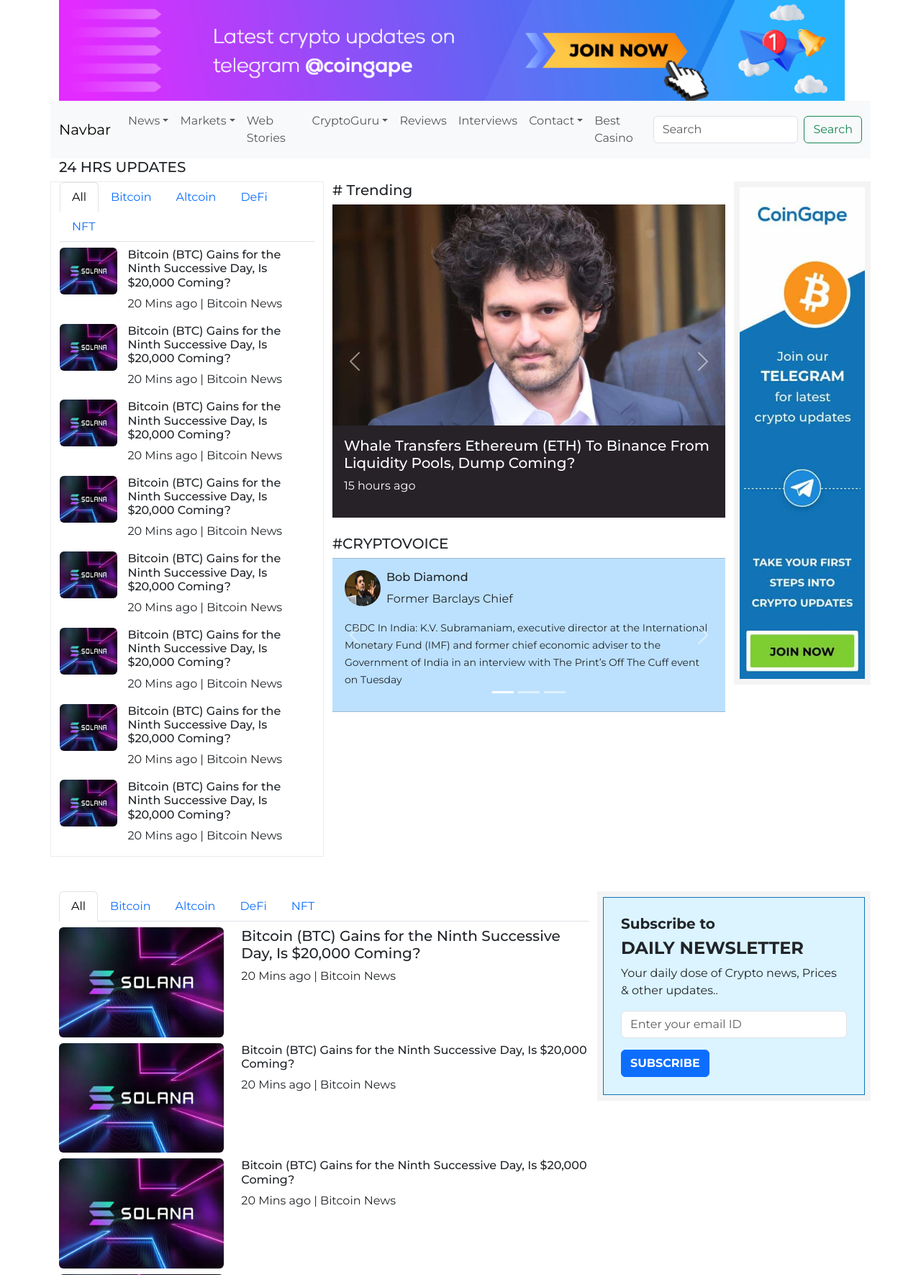
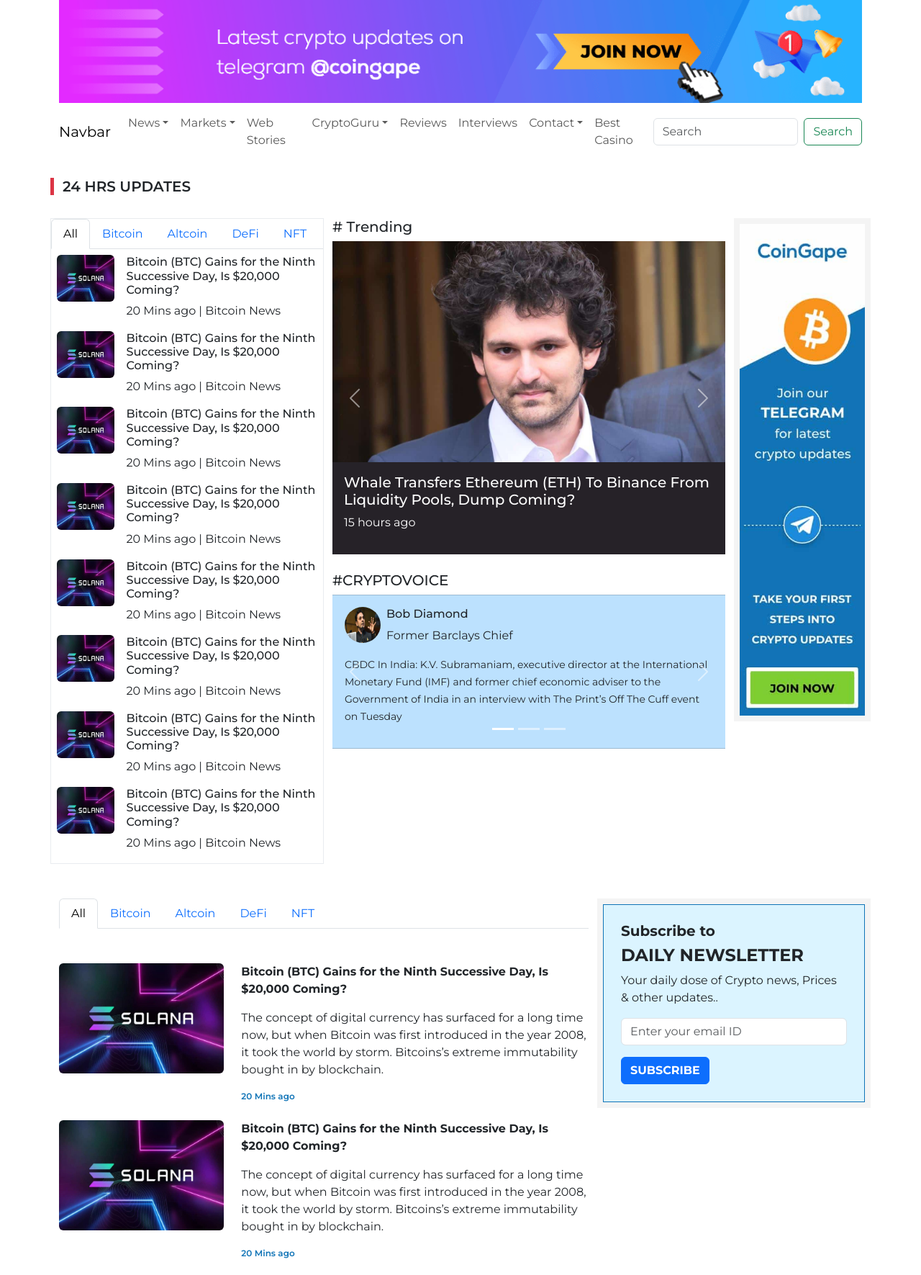
Before and after one commit to pre22/gape-clone, a Python web app: template templates/index.html in a window 1280 px wide. Shown: the top 1771 px of the page at 72% size. Run offline with Jinja, Linux system fonts and the light colour scheme; the template is opened without the code that fills it, so the values that code supplies are empty.

Commit message:
template: working

```diff
--- a/templates/index.html
+++ b/templates/index.html
@@ -7,47 +7,28 @@
     <title>Coingape: Bitcoin, Ethereum, Crypto News and Price Analysis</title>
     <link href="https://cdn.jsdelivr.net/npm/bootstrap@5.3.0-alpha1/dist/css/bootstrap.min.css" rel="stylesheet"
         integrity="sha384-GLhlTQ8iRABdZLl6O3oVMWSktQOp6b7In1Zl3/Jr59b6EGGoI1aFkw7cmDA6j6gD" crossorigin="anonymous">
+
     <link rel="preconnect" href="https://fonts.googleapis.com"><link rel="preconnect" href="https://fonts.gstatic.com" crossorigin><link href="https://fonts.googleapis.com/css2?family=Montserrat:wght@100;200;300;400;500;600;700&display=swap" rel="stylesheet">
 
-    <style>
-
-    /* ul {
-        display: block;
-        list-style-type: disc;
-        margin-block-start: 1em;
-        margin-block-end: 1em;
-        margin-inline-start: 0px;
-        margin-inline-end: 0px;
-        padding-inline-start: 40px;
-    } */
-    .newstabs, .tabs {
-        border: 1px solid #b9b9b9;
-        border-radius: 5px;
-        color: #222;
-        overflow: hidden;
-    }
-    .col-hometab {
-        font-family: Montserrat;
-    }
-
-
-    </style>
+    <link rel="stylesheet" href="/static/css/index.css">
 </head>
 
 <body style="font-family: 'Montserrat', sans-serif;">
     <div class="container ">
-        <!-- first card -->
-        <div class="row">
+        <!-- Static Advert -->
+        <div class="row h-25 m-0">
             <!-- Top Desk Ads -->
-            <div class="row h-25">
-                <img src="/static/img/arrows.png" alt="Top Desk" class="w-100 img-fluid pr-0">
-            </div>
+            <!-- <div class="row "> -->
+                <div class="col-12 d-flex p-0">
+                    <img src="/static/img/arrows.png" alt="Top Desk" class=" w-100 img-fluid">
+                </div>
+            <!-- </div> -->
             <!-- Top Count Header  -->
         </div>
 
         <!-- Nav Section  -->
         <div class="row">
-            <nav class="navbar navbar-expand-lg bg-body-tertiary ">
+            <nav class="navbar navbar-expand-lg ">
                 <div class="container-fluid">
                     <a class="navbar-brand" href="#">Navbar</a>
                     <button class="navbar-toggler" type="button" data-bs-toggle="collapse"
@@ -55,8 +36,8 @@
                         aria-label="Toggle navigation">
                         <span class="navbar-toggler-icon"></span>
                     </button>
-                    <div class="collapse navbar-collapse" id="navbarNavDropdown">
-                        <ul class="navbar-nav ">
+                    <div class="collapse navbar-collapse d-flex justify-content-between" id="navbarNavDropdown">
+                        <ul class="navbar-nav">
 
                             <li class="nav-item dropdown">
                                 <a class="nav-link dropdown-toggle" href="#" role="button" data-bs-toggle="dropdown"
@@ -123,14 +104,14 @@
         </div>
 
         <!-- Hour update notifier -->
-        <div class="row">
-            <h5>24 HRS UPDATES</h5>
+        <div class="row my-4">
+            <h5 class=" border-danger border-5 border-start fw-semibold">24 HRS UPDATES</h5>
         </div>
 
         <!-- News Section  -->
         <div class="row">
             <!-- 1st Column with multiple tabs  -->
-            <div class="col-4 border border-light-subtle h-25">
+            <div class="col-4 p-0 m-0 border border-light-subtle h-25">
                 <ui class="nav nav-tabs">
                     <li class="nav-item">
                         <button class="nav-link active" data-bs-toggle="tab" data-bs-target="#all-section" type="button"
@@ -154,18 +135,17 @@
                     </li>
                 </ui>
 
-                <div class="tab-content">
-                    <div id="all-section" class="tab-pane fade show active overflow-auto">
+                <div class="tab-content mx-2 h-">
+                    <div id="all-section" class="tab-pane fade show active overflow-y-auto">
                         <div class="row justify-content-between mt-2">
                             <div class="col-2">
                                 <img class="rounded" src="/static/img/solana1.jpg" width="80px" height="65px">
                             </div>
                             <div class="col-9">
-                                <div class="row">
+                                <div class="row newstitle">
                                     <h6>Bitcoin (BTC) Gains for the Ninth Successive Day, Is $20,000 Coming?</h6>
                                     <p>20 Mins ago | Bitcoin News</p>
                                 </div>
-                                <div class="row"></div>
                             </div>
                         </div>
 
@@ -174,11 +154,10 @@
                                 <img class="rounded" src="/static/img/solana1.jpg" width="80px" height="65px">
                             </div>
                             <div class="col-9">
-                                <div class="row">
+                                <div class="row newstitle">
                                     <h6>Bitcoin (BTC) Gains for the Ninth Successive Day, Is $20,000 Coming?</h6>
                                     <p>20 Mins ago | Bitcoin News</p>
                                 </div>
-                                <div class="row"></div>
                             </div>
                         </div>
 
@@ -187,11 +166,10 @@
                                 <img class="rounded" src="/static/img/solana1.jpg" width="80px" height="65px">
                             </div>
                             <div class="col-9">
-                                <div class="row">
+                                <div class="row newstitle">
                                     <h6>Bitcoin (BTC) Gains for the Ninth Successive Day, Is $20,000 Coming?</h6>
                                     <p>20 Mins ago | Bitcoin News</p>
                                 </div>
-                                <div class="row"></div>
                             </div>
                         </div>
 
@@ -200,11 +178,10 @@
                                 <img class="rounded" src="/static/img/solana1.jpg" width="80px" height="65px">
                             </div>
                             <div class="col-9">
-                                <div class="row">
+                                <div class="row newstitle">
                                     <h6>Bitcoin (BTC) Gains for the Ninth Successive Day, Is $20,000 Coming?</h6>
                                     <p>20 Mins ago | Bitcoin News</p>
                                 </div>
-                                <div class="row"></div>
                             </div>
                         </div>
 
@@ -213,11 +190,10 @@
                                 <img class="rounded" src="/static/img/solana1.jpg" width="80px" height="65px">
                             </div>
                             <div class="col-9">
-                                <div class="row">
+                                <div class="row newstitle">
                                     <h6>Bitcoin (BTC) Gains for the Ninth Successive Day, Is $20,000 Coming?</h6>
                                     <p>20 Mins ago | Bitcoin News</p>
                                 </div>
-                                <div class="row"></div>
                             </div>
                         </div>
 
@@ -226,11 +202,10 @@
                                 <img class="rounded" src="/static/img/solana1.jpg" width="80px" height="65px">
                             </div>
                             <div class="col-9">
-                                <div class="row">
+                                <div class="row newstitle">
                                     <h6>Bitcoin (BTC) Gains for the Ninth Successive Day, Is $20,000 Coming?</h6>
                                     <p>20 Mins ago | Bitcoin News</p>
                                 </div>
-                                <div class="row"></div>
                             </div>
                         </div>
 
@@ -239,11 +214,10 @@
                                 <img class="rounded" src="/static/img/solana1.jpg" width="80px" height="65px">
                             </div>
                             <div class="col-9">
-                                <div class="row">
+                                <div class="row newstitle">
                                     <h6>Bitcoin (BTC) Gains for the Ninth Successive Day, Is $20,000 Coming?</h6>
                                     <p>20 Mins ago | Bitcoin News</p>
                                 </div>
-                                <div class="row"></div>
                             </div>
                         </div>
 
@@ -252,11 +226,11 @@
                                 <img class="rounded" src="/static/img/solana1.jpg" width="80px" height="65px">
                             </div>
                             <div class="col-9">
-                                <div class="row">
+                                <div class="row newstitle">
                                     <h6>Bitcoin (BTC) Gains for the Ninth Successive Day, Is $20,000 Coming?</h6>
                                     <p>20 Mins ago | Bitcoin News</p>
                                 </div>
-                                <div class="row"></div>
+
                             </div>
                         </div>
                     </div>
@@ -273,7 +247,7 @@
             <div class="col-6 h-50">
                 <!-- Middle Div  -->
                 <div class="row">
-                    <h5># Trending</h5>
+                    <h5 class="hastitle"># Trending</h5>
                 </div>
                 <div class="row">
                     <div id="news" class="carousel slide" data-bs-ride="carousel">
@@ -479,15 +453,16 @@
 
                 <div class="tab-content">
                     <div id="all-section" class="tab-pane fade show active">
-                        <div class="row mt-2">
+                        <div class="row mt-5">
 
                             <div class="col-4">
                                 <img class="rounded img-fluid" src="/static/img/solana1.jpg"  height="150px">
                             </div>
                             <div class="col-8">
                                 <div class="row">
-                                    <h5>Bitcoin (BTC) Gains for the Ninth Successive Day, Is $20,000 Coming?</h5>
-                                    <p>20 Mins ago | Bitcoin News</p>
+                                    <p class="fw-bold" style="font-size: 16px;">Bitcoin (BTC) Gains for the Ninth Successive Day, Is $20,000 Coming?</p>
+                                    <p>The concept of digital currency has surfaced for a long time now, but when Bitcoin was first introduced in the year 2008, it took the world by storm. Bitcoins’s extreme immutability bought in by blockchain.</p>
+                                    <p class="fw-semibold" style="font-size: 12px; color: #1074b7;">20 Mins ago</p>
                                 </div>
                                 <div class="row"></div>
                             </div>
@@ -499,8 +474,9 @@
                             </div>
                             <div class="col-8">
                                 <div class="row">
-                                    <h6>Bitcoin (BTC) Gains for the Ninth Successive Day, Is $20,000 Coming?</h6>
-                                    <p>20 Mins ago | Bitcoin News</p>
+                                    <p class="fw-bold" style="font-size: 16px;">Bitcoin (BTC) Gains for the Ninth Successive Day, Is $20,000 Coming?</p>
+                                    <p>The concept of digital currency has surfaced for a long time now, but when Bitcoin was first introduced in the year 2008, it took the world by storm. Bitcoins’s extreme immutability bought in by blockchain.</p>
+                                    <p class="fw-semibold" style="font-size: 12px; color: #1074b7;">20 Mins ago</p>
                                 </div>
                                 <div class="row"></div>
                             </div>
@@ -512,8 +488,9 @@
                             </div>
                             <div class="col-8">
                                 <div class="row">
-                                    <h6>Bitcoin (BTC) Gains for the Ninth Successive Day, Is $20,000 Coming?</h6>
-                                    <p>20 Mins ago | Bitcoin News</p>
+                                    <p class="fw-bold" style="font-size: 16px;">Bitcoin (BTC) Gains for the Ninth Successive Day, Is $20,000 Coming?</p>
+                                    <p>The concept of digital currency has surfaced for a long time now, but when Bitcoin was first introduced in the year 2008, it took the world by storm. Bitcoins’s extreme immutability bought in by blockchain.</p>
+                                    <p class="fw-semibold" style="font-size: 12px; color: #1074b7;">20 Mins ago</p>
                                 </div>
                                 <div class="row"></div>
                             </div>
@@ -525,8 +502,9 @@
                             </div>
                             <div class="col-8">
                                 <div class="row">
-                                    <h6>Bitcoin (BTC) Gains for the Ninth Successive Day, Is $20,000 Coming?</h6>
-                                    <p>20 Mins ago | Bitcoin News</p>
+                                    <p class="fw-bold" style="font-size: 16px;">Bitcoin (BTC) Gains for the Ninth Successive Day, Is $20,000 Coming?</p>
+                                    <p>The concept of digital currency has surfaced for a long time now, but when Bitcoin was first introduced in the year 2008, it took the world by storm. Bitcoins’s extreme immutability bought in by blockchain.</p>
+                                    <p class="fw-semibold" style="font-size: 12px; color: #1074b7;">20 Mins ago</p>
                                 </div>
                                 <div class="row"></div>
                             </div>
@@ -538,8 +516,9 @@
                             </div>
                             <div class="col-8">
                                 <div class="row">
-                                    <h6>Bitcoin (BTC) Gains for the Ninth Successive Day, Is $20,000 Coming?</h6>
-                                    <p>20 Mins ago | Bitcoin News</p>
+                                    <p class="fw-bold" style="font-size: 16px;">Bitcoin (BTC) Gains for the Ninth Successive Day, Is $20,000 Coming?</p>
+                                    <p>The concept of digital currency has surfaced for a long time now, but when Bitcoin was first introduced in the year 2008, it took the world by storm. Bitcoins’s extreme immutability bought in by blockchain.</p>
+                                    <p class="fw-semibold" style="font-size: 12px; color: #1074b7;">20 Mins ago</p>
                                 </div>
                                 <div class="row"></div>
                             </div>
@@ -551,8 +530,9 @@
                             </div>
                             <div class="col-8">
                                 <div class="row">
-                                    <h6>Bitcoin (BTC) Gains for the Ninth Successive Day, Is $20,000 Coming?</h6>
-                                    <p>20 Mins ago | Bitcoin News</p>
+                                    <p class="fw-bold" style="font-size: 16px;">Bitcoin (BTC) Gains for the Ninth Successive Day, Is $20,000 Coming?</p>
+                                    <p>The concept of digital currency has surfaced for a long time now, but when Bitcoin was first introduced in the year 2008, it took the world by storm. Bitcoins’s extreme immutability bought in by blockchain.</p>
+                                    <p class="fw-semibold" style="font-size: 12px; color: #1074b7;">20 Mins ago</p>
                                 </div>
                                 <div class="row"></div>
                             </div>
@@ -564,8 +544,9 @@
                             </div>
                             <div class="col-8">
                                 <div class="row">
-                                    <h6>Bitcoin (BTC) Gains for the Ninth Successive Day, Is $20,000 Coming?</h6>
-                                    <p>20 Mins ago | Bitcoin News</p>
+                                    <p class="fw-bold" style="font-size: 16px;">Bitcoin (BTC) Gains for the Ninth Successive Day, Is $20,000 Coming?</p>
+                                    <p>The concept of digital currency has surfaced for a long time now, but when Bitcoin was first introduced in the year 2008, it took the world by storm. Bitcoins’s extreme immutability bought in by blockchain.</p>
+                                    <p class="fw-semibold" style="font-size: 12px; color: #1074b7;">20 Mins ago</p>
                                 </div>
                                 <div class="row"></div>
                             </div>
@@ -577,8 +558,9 @@
                             </div>
                             <div class="col-8">
                                 <div class="row">
-                                    <h6>Bitcoin (BTC) Gains for the Ninth Successive Day, Is $20,000 Coming?</h6>
-                                    <p>20 Mins ago | Bitcoin News</p>
+                                    <p class="fw-bold" style="font-size: 16px;">Bitcoin (BTC) Gains for the Ninth Successive Day, Is $20,000 Coming?</p>
+                                    <p>The concept of digital currency has surfaced for a long time now, but when Bitcoin was first introduced in the year 2008, it took the world by storm. Bitcoins’s extreme immutability bought in by blockchain.</p>
+                                    <p class="fw-semibold" style="font-size: 12px; color: #1074b7;">20 Mins ago</p>
                                 </div>
                                 <div class="row"></div>
                             </div>
```
